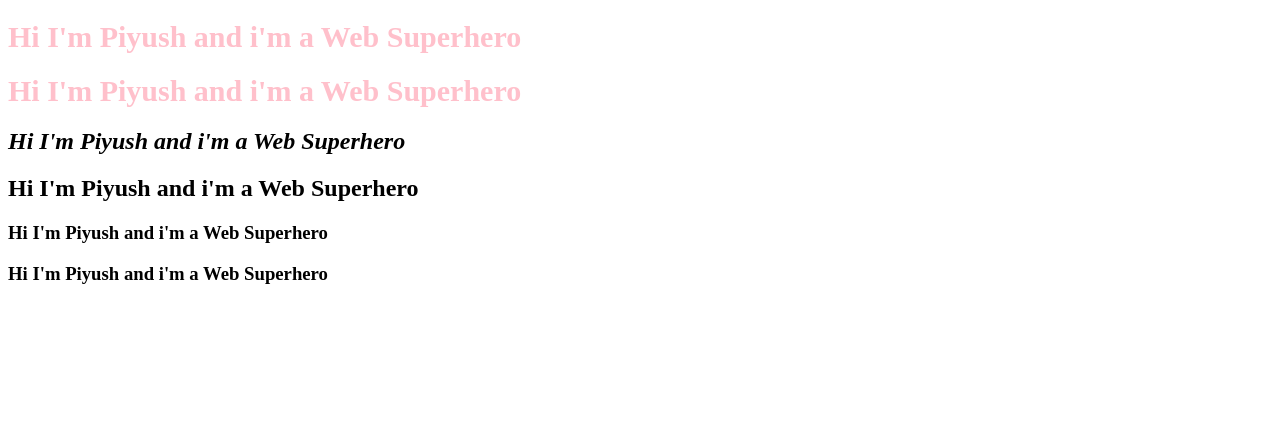
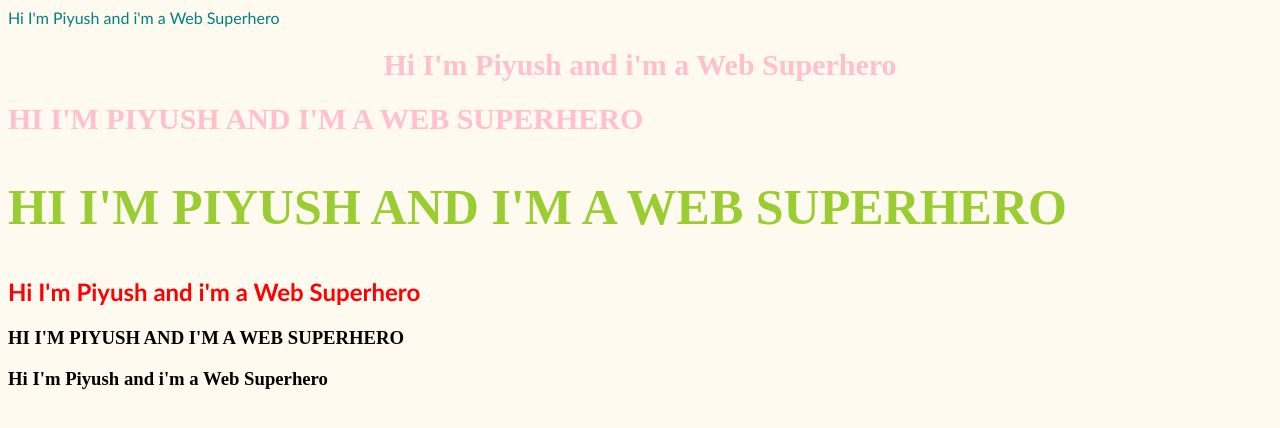
Before and after one commit to Agnidelhi/Web-Superhero, a plain HTML site: page Web Superhero.html in a window 1280 px wide. Drawn offline with Linux system fonts and the light colour scheme.

Commit message:
link css

```diff
--- a/Web Superhero.html
+++ b/Web Superhero.html
@@ -1,24 +1,15 @@
 <!doctype html>
 <html>
     <Head><title>Web Superhero</title>
-    <style>
-        h1{
-            font-size: 30px;
-            color: pink;
-        }
-        h1{
-            style="font-size: 30px; color: lightsalmon;"
-        }
-    </style>
-
-
+        <link rel="stylesheet" type="text/css" href="css/test.css">
     </Head>
     <body>
-        <h1>Hi I'm Piyush and i'm a Web Superhero</h1>
-        <h1>Hi I'm Piyush and i'm a Web Superhero</h1>
-        <h2 style="font-style: italic;">Hi I'm Piyush and i'm a Web Superhero</h2>
-        <h2 style="font-style: initial;">Hi I'm Piyush and i'm a Web Superhero</h2>
-        <h3>Hi I'm Piyush and i'm a Web Superhero</h3>
+        <span>Hi I'm Piyush and i'm a Web Superhero</span>
+        <h1><center>Hi I'm Piyush and i'm a Web Superhero</center></h1>
+        <h1 class="uppercase">Hi I'm Piyush and i'm a Web Superhero</h1>
+        <h2 class=" big uppercase">Hi I'm Piyush and i'm a Web Superhero</h2>
+        <h2><span>Hi I'm Piyush and i'm a Web Superhero</span></h2>
+        <h3 class="uppercase">Hi I'm Piyush and i'm a Web Superhero</h3>
         <h3>Hi I'm Piyush and i'm a Web Superhero</h3>
 
     </body>
--- a/css/test.css
+++ b/css/test.css
@@ -0,0 +1,26 @@
+body{
+    background-color: floralwhite;
+}
+h1{
+    font-size: 30px;
+    color: pink;
+}
+.uppercase{
+    text-transform: uppercase;
+}
+.big{
+    font-size: 50px;
+}
+.big.uppercase{
+    font-size: 50px;
+    color: yellowgreen;
+}
+
+span{
+    font-family: 'Gill Sans', 'Gill Sans MT', Calibri, 'Trebuchet MS', sans-serif;
+    color: teal;
+}
+h2 span{
+    font-family: 'Gill Sans', 'Gill Sans MT', Calibri, 'Trebuchet MS', sans-serif;
+    color: red;
+}
```
